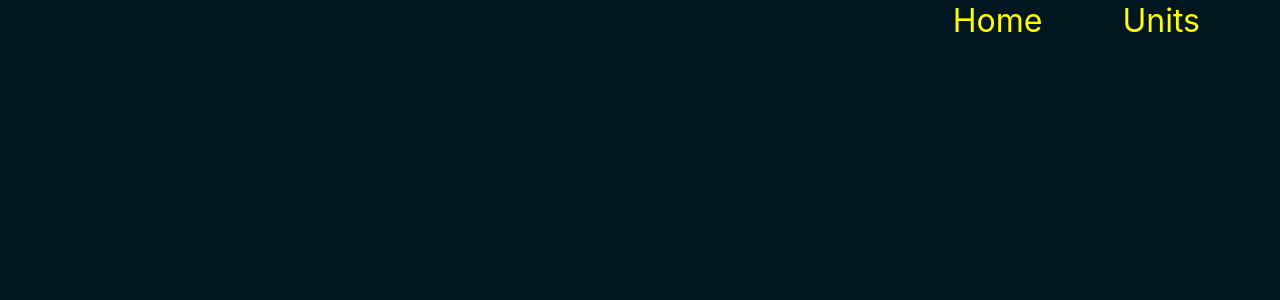
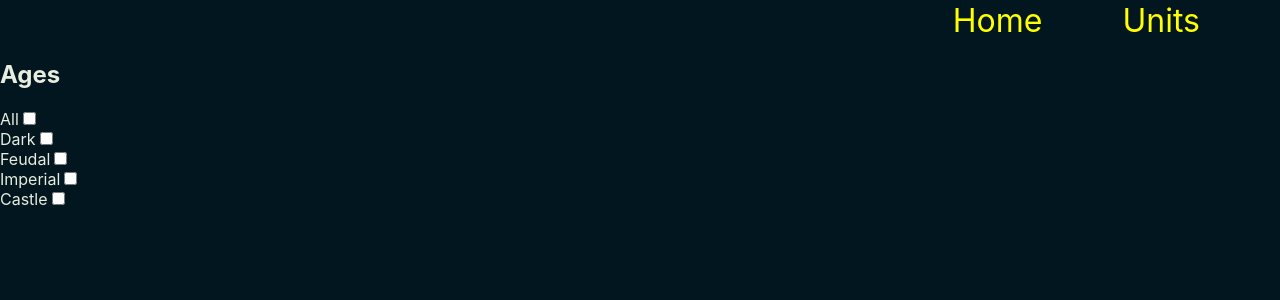
Before and after one commit to Maxlous/ageofempires-units, a React (Create React App) app: page /units in a window 1280 px wide. Shown: the top 300 px of the page. Built offline with nearby package versions, Linux system fonts and the light colour scheme.

Commit message:
redux and redux-saga added to the project, filter functionality according to ages applied via redux-saga

```diff
--- a/package.json
+++ b/package.json
@@ -9,8 +9,11 @@
     "node-sass": "^6.0.0",
     "react": "^17.0.2",
     "react-dom": "^17.0.2",
+    "react-redux": "^7.2.4",
     "react-router-dom": "^5.2.0",
     "react-scripts": "4.0.3",
+    "redux": "^4.1.0",
+    "redux-saga": "^1.1.3",
     "web-vitals": "^1.1.2"
   },
   "scripts": {
--- /dev/null
+++ b/src/components/Ages.js
@@ -0,0 +1,57 @@
+import { filterAccordingToAge, removeAge } from "../redux/actions";
+import { useDispatch } from "react-redux";
+
+const Ages = () => {
+  const dispatch = useDispatch();
+
+  const handleCheck = (e) => {
+    if (e.target.checked) {
+      dispatch(filterAccordingToAge(e.target.value));
+    } else {
+      dispatch(removeAge("Remove", e.target.value));
+    }
+  };
+
+  return (
+    <section>
+      <h2>Ages</h2>
+      <div>
+        <label htmlFor="all">All</label>
+        <input onChange={handleCheck} type="checkbox" value="All" id="all" />
+      </div>
+      <div>
+        <label htmlFor="dark">Dark</label>
+        <input onChange={handleCheck} type="checkbox" value="Dark" id="dark" />
+      </div>
+      <div>
+        <label htmlFor="feudal">Feudal</label>
+        <input
+          onChange={handleCheck}
+          type="checkbox"
+          value="Feudal"
+          id="feudal"
+        />
+      </div>
+      <div>
+        <label htmlFor="imperial">Imperial</label>
+        <input
+          onChange={handleCheck}
+          type="checkbox"
+          value="Imperial"
+          id="imperial"
+        />
+      </div>
+      <div>
+        <label htmlFor="castle">Castle</label>
+        <input
+          onChange={handleCheck}
+          type="checkbox"
+          value="Castle"
+          id="castle"
+        />
+      </div>
+    </section>
+  );
+};
+
+export default Ages;
--- a/src/index.js
+++ b/src/index.js
@@ -2,10 +2,14 @@ import React from "react";
 import ReactDOM from "react-dom";
 import "./styles/index.scss";
 import App from "./App";
+import { Provider } from "react-redux";
+import store from "./redux/store";
 
 ReactDOM.render(
   <React.StrictMode>
-    <App />
+    <Provider store={store}>
+      <App />
+    </Provider>
   </React.StrictMode>,
   document.getElementById("root")
 );
--- a/src/pages/Units.js
+++ b/src/pages/Units.js
@@ -1,5 +1,13 @@
+import { useSelector } from "react-redux";
+import Ages from "../components/Ages";
 const Units = () => {
-  return <div></div>;
+  const data = useSelector((state) => state.agesReducer);
+  console.log(data);
+  return (
+    <div>
+      <Ages />
+    </div>
+  );
 };
 
 export default Units;
--- /dev/null
+++ b/src/redux/actions.js
@@ -0,0 +1,40 @@
+import { types } from "./types";
+
+export const filterAccordingToAge = (payload) => {
+  return {
+    type: types.FILTER_FOR_AGE,
+    payload: payload,
+  };
+};
+
+export const feudalAge = () => {
+  return {
+    type: types.FEUDAL,
+  };
+};
+
+export const castleAge = () => {
+  return {
+    type: types.CASTLE,
+  };
+};
+
+export const darkAge = () => {
+  return {
+    type: types.DARK,
+  };
+};
+
+export const imperialAge = () => {
+  return {
+    type: types.IMPERIAL,
+  };
+};
+
+export const removeAge = (payload, age) => {
+  return {
+    type: types.REMOVE_AGE,
+    payload: payload,
+    age: age,
+  };
+};
--- /dev/null
+++ b/src/redux/reducers/agesReducer.js
@@ -0,0 +1,24 @@
+import { types } from "../types";
+import data from "../../data.json";
+
+const agesReducer = (state = [], action) => {
+  switch (action.type) {
+    case types.FEUDAL:
+      return [...state, ...data.units.filter((unit) => unit.age === "Feudal")];
+    case types.DARK:
+      return [...state, ...data.units.filter((unit) => unit.age === "Dark")];
+    case types.IMPERIAL:
+      return [
+        ...state,
+        ...data.units.filter((unit) => unit.age === "Imperial"),
+      ];
+    case types.CASTLE:
+      return [...state, ...data.units.filter((unit) => unit.age === "Castle")];
+    case types.REMOVE_AGE:
+      return [...state.filter((unit) => unit.age !== action.age)];
+    default:
+      return state;
+  }
+};
+
+export default agesReducer;
--- /dev/null
+++ b/src/redux/reducers/rootReducer.js
@@ -0,0 +1,6 @@
+import { combineReducers } from "redux";
+import agesReducer from "./agesReducer";
+
+const rootReducer = combineReducers({ agesReducer });
+
+export default rootReducer;
--- /dev/null
+++ b/src/redux/sagas/agesSaga.js
@@ -0,0 +1,25 @@
+import { takeEvery, put } from "redux-saga/effects";
+import { types } from "../types";
+import {
+  darkAge,
+  feudalAge,
+  castleAge,
+  imperialAge,
+  removeAge,
+} from "../actions";
+
+function* asyncUpdateAges(action) {
+  if (action.payload === "Dark") yield put(darkAge());
+  if (action.payload === "Feudal") yield put(feudalAge());
+  if (action.payload === "Castle") yield put(castleAge());
+  if (action.payload === "Imperial") yield put(imperialAge());
+}
+
+function* asyncRemoveAges(action) {
+  if (action.payload === "Remove") yield put(removeAge(action.age));
+}
+
+export function* watchAgesSaga() {
+  yield takeEvery(types.FILTER_FOR_AGE, asyncUpdateAges);
+  yield takeEvery(types.REMOVE_AGE, asyncRemoveAges);
+}
--- /dev/null
+++ b/src/redux/sagas/rootSaga.js
@@ -0,0 +1,6 @@
+import { all } from "redux-saga/effects";
+import { watchAgesSaga } from "./agesSaga";
+
+export default function* rootSaga() {
+  yield all([watchAgesSaga()]);
+}
--- /dev/null
+++ b/src/redux/store.js
@@ -0,0 +1,15 @@
+import { createStore, applyMiddleware } from "redux";
+
+import createSagaMiddleware from "redux-saga";
+
+import rootReducer from "./reducers/rootReducer";
+
+import rootSaga from "./sagas/rootSaga";
+
+const sagaMiddleware = createSagaMiddleware();
+
+const store = createStore(rootReducer, applyMiddleware(sagaMiddleware));
+
+sagaMiddleware.run(rootSaga);
+
+export default store;
--- /dev/null
+++ b/src/redux/types.js
@@ -0,0 +1,8 @@
+export const types = {
+  FILTER_FOR_AGE: "FILTER_FOR_AGE",
+  DARK: "DARK",
+  FEUDAL: "FEUDAL",
+  CASTLE: "CASTLE",
+  IMPERIAL: "IMPERIAL",
+  REMOVE_AGE: "REMOVE_AGE",
+};
```
Also changed, not shown: 1 other file (tests, documents, lock files or other folders).
